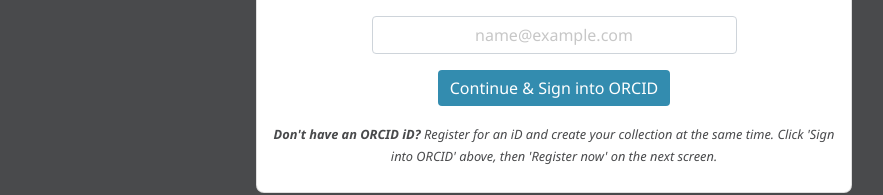
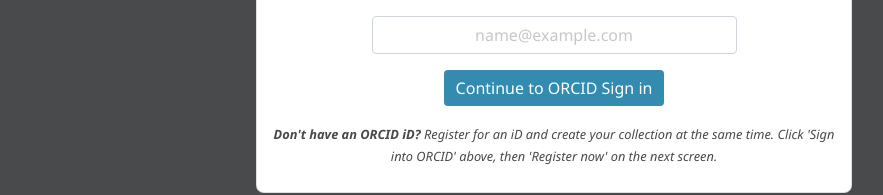
Before and after one commit to ORCID/share-my-id, an Angular app: page /create-smid-email in a window 1280 px wide. Shown: the part 320-515 px from the top of the page, without its empty margins (86-969 px from the left). Built offline with nearby package versions, Linux system fonts and the light colour scheme; what angular2-font-awesome would draw is missing.

Commit message:
change email button text

```diff
--- a/src/app/collection-email/collection-email.component.html
+++ b/src/app/collection-email/collection-email.component.html
@@ -31,7 +31,7 @@
                     type="submit"
                     role="button"
                     >
-                        Continue & Sign into ORCID
+                        Continue to ORCID Sign in
                     </button>
                 </form>
                 <p (click)="showEmailErrorMessage = !showEmailErrorMessage" *ngIf="showEmailErrorMessage && formEmailSubmitted" class="text-danger mt-2"><strong>Oops, something went wrong.</strong> Check the address and try again.</p>
```
